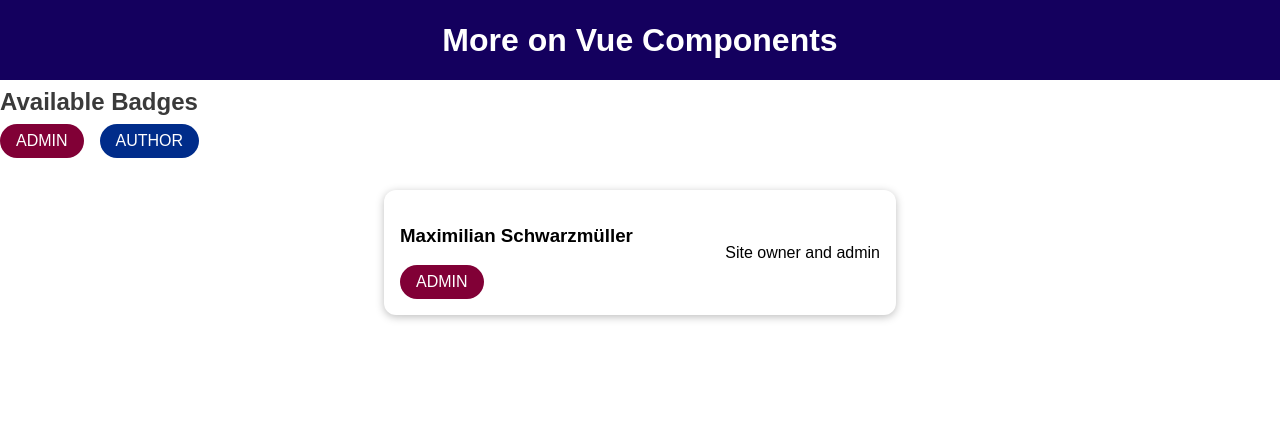
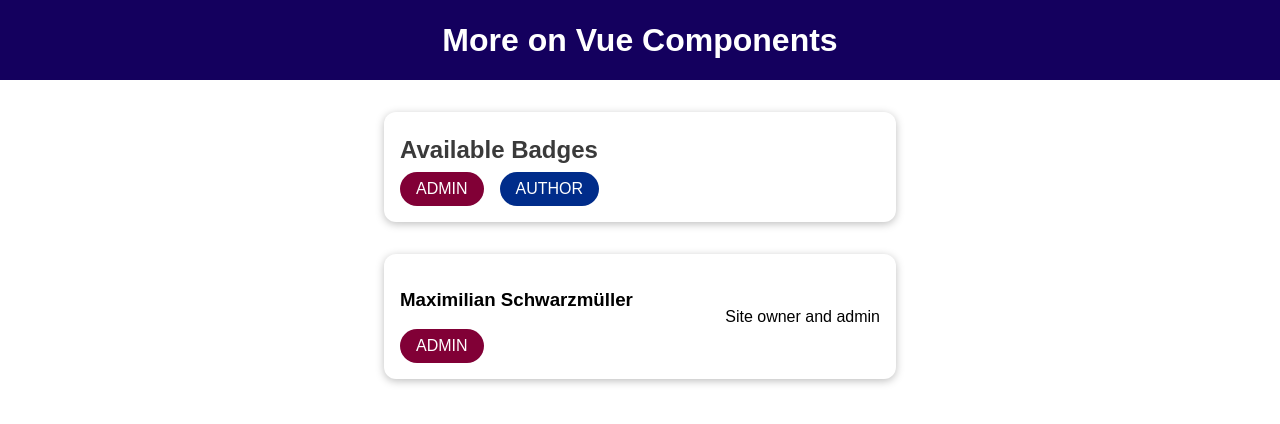
Before and after one commit to ahmad-khatib0/vue, a Vue app in the folder 10_components-advenced/: page / in a window 1280 px wide. Shown: the top 424 px of the page. Built offline with nearby package versions, Linux system fonts and the light colour scheme.

Commit message:
named slots , for   if you have more than one inside one file

```diff
--- a/10_components-advenced/src/components/BadgeList.vue
+++ b/10_components-advenced/src/components/BadgeList.vue
@@ -1,6 +1,10 @@
 <template>
   <section>
+    <base-card>
+      <template v-slot:header>
         <h2>Available Badges</h2>
+      </template>
+      <template v-slot:default>
         <ul>
           <li>
             <base-badge type="admin" caption="ADMIN"></base-badge>
@@ -9,6 +13,8 @@
             <base-badge type="author" caption="AUTHOR"></base-badge>
           </li>
         </ul>
+      </template>
+    </base-card>
   </section>
 </template>
 
--- a/10_components-advenced/src/components/BaseCard.vue
+++ b/10_components-advenced/src/components/BaseCard.vue
@@ -1,5 +1,9 @@
 <template>
   <div>
+    <header>
+      <slot name="header"></slot>
+      <!-- name is up to you, you can to have just one  unnamed slot -->
+    </header>
     <slot></slot>
   </div>
 </template>
--- a/10_components-advenced/src/components/UserInfo.vue
+++ b/10_components-advenced/src/components/UserInfo.vue
@@ -1,11 +1,14 @@
 <template>
   <section>
     <base-card>
-      <header>
+      <template v-slot:header>
+        <!--this tells vue the content of this template will go in slot named header -->
         <h3>{{ fullName }}</h3>
         <base-badge :type="role" :caption="role.toUpperCase()"></base-badge>
-      </header>
-      <p>{{ infoText }}</p>
+      </template>
+      <template v-slot:default>
+        <p>{{ infoText }}</p>
+      </template>
     </base-card>
   </section>
 </template>
```
Lines whose indentation alone changed are shown as unchanged.
